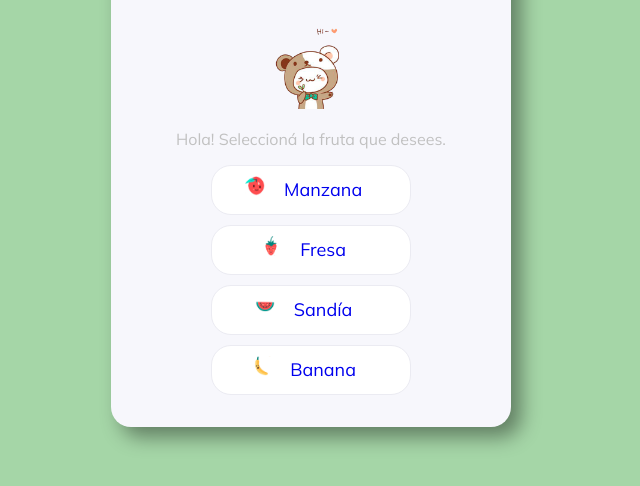
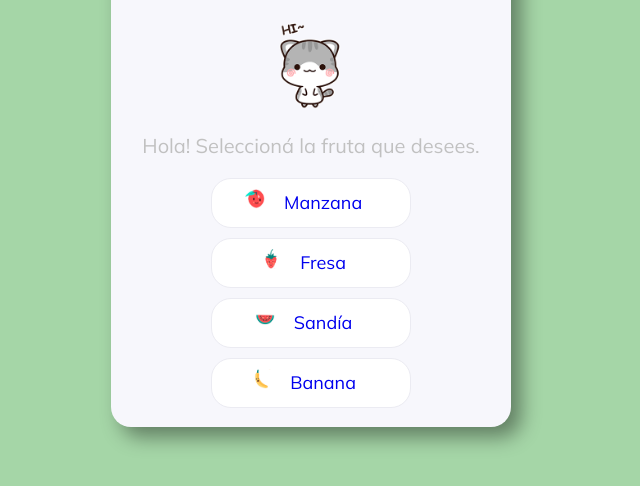
Before and after one commit to Jennimar17/Verduler-a-Widget, a plain HTML site: page index.html in a window 1280 px wide. Shown: the part 94-580 px from the top of the page, without its empty margins (397-1037 px from the left). Drawn offline with Linux system fonts and the light colour scheme.

Commit message:
agregue imagen .gif

```diff
--- a/index.html
+++ b/index.html
@@ -12,7 +12,7 @@
     <div class="container">
         <h1>Verdulería</h1>
         <div class="hola">
-            <img src="./img/hola.png" />
+            <img src="./img/hola.gif" />
             <p> Hola! Seleccioná la fruta que desees.</p>
         </div>
 
--- a/style.css
+++ b/style.css
@@ -25,6 +25,7 @@ body {
 
 .hola p {
     color: #c1c1c1;
+    font-size: 20px;
 }
 
 .frutas {
```
Also changed, not shown: img/hola.gif (added), img/hola.png (deleted).
